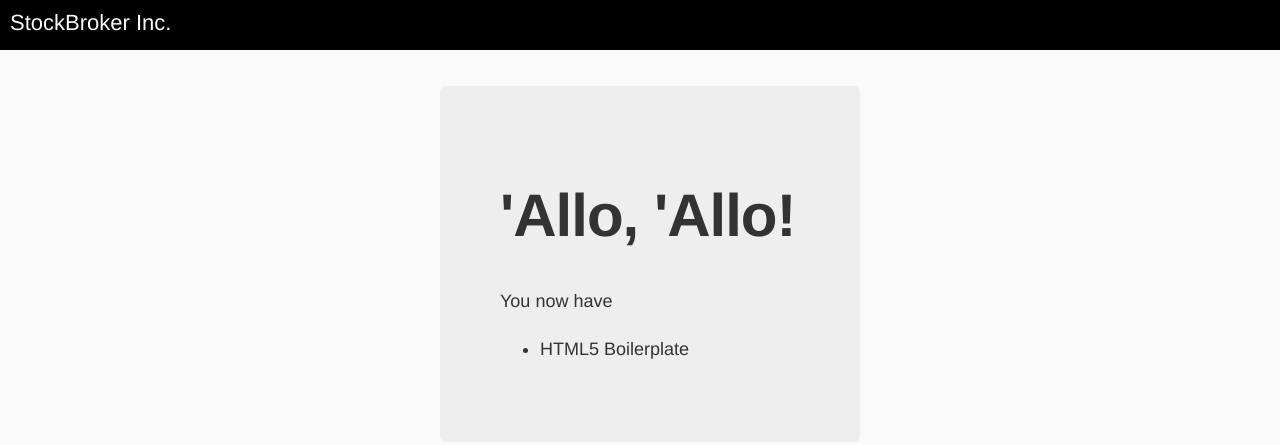
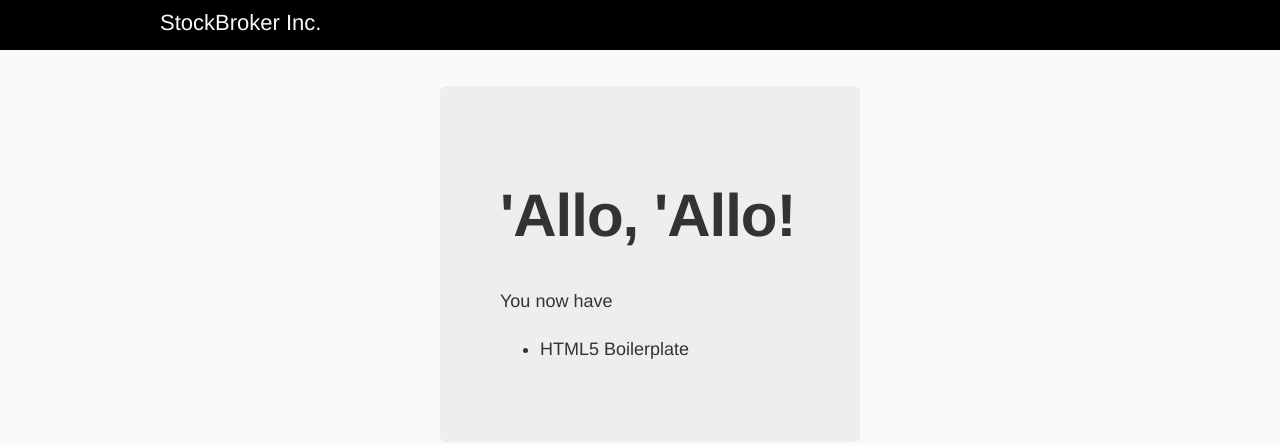
Before and after one commit to icmpecho/nasdaq-web, a website: page app/index.html in a window 1280 px wide. Drawn offline with nearby package versions, Linux system fonts and the light colour scheme; files that its build step writes are made by us from their sources.

Commit message:
Add 980px container

```diff
--- a/app/index.html
+++ b/app/index.html
@@ -24,7 +24,9 @@
         <![endif]-->
 
         <div class="nav-bar">
-            <div class="banner">StockBroker Inc.</div>
+            <div class="container">
+                <div class="banner">StockBroker Inc.</div>
+            </div>
         <div>
 
         <div class="hero-unit">
--- a/app/styles/main.css
+++ b/app/styles/main.css
@@ -41,3 +41,8 @@ body {
     font-size: 22px;
     color: #fafafa;
 }
+
+.container {
+    max-width: 980px;
+    margin: 0 auto 0 auto;
+}
```
